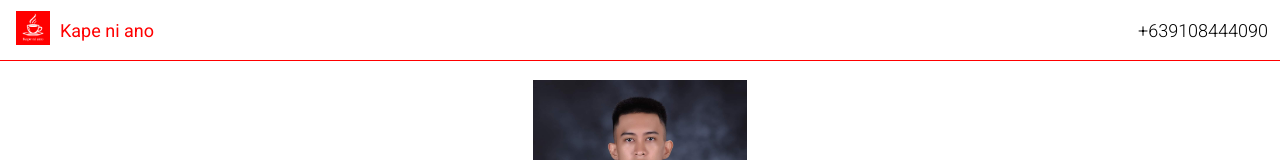
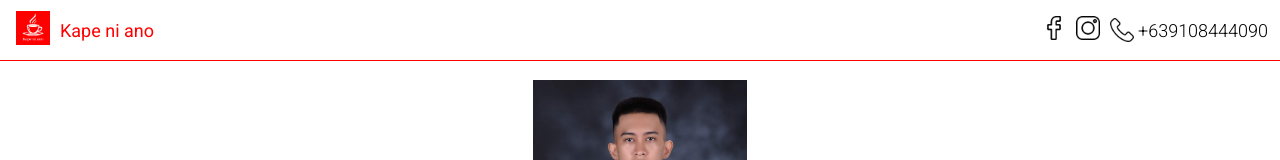
Before and after one commit to jmdotph/kape-ni-ano, a plain HTML site: page about-us.html in a window 1280 px wide. Shown: the top 160 px of the page. Drawn offline with Linux system fonts and the light colour scheme.

Commit message:
Update about-us.html

```diff
--- a/about-us.html
+++ b/about-us.html
@@ -26,18 +26,18 @@
     <div class="header-right-section">
       <div class="right-section-tooltip-container">
         <a href="https://www.facebook.com/profile.php?id=61562574308284&mibextid=ZbWKwL" target="_blank">
-          <img class="img-facebook" src="img/facebook-light.png">
+          <img class="img-facebook" src="img/facebook-dark.png">
         </a>
         <div class="right-section-tooltip">Facebook</div>
       </div>
       <div class="right-section-tooltip-container">
         <a href="https://www.instagram.com/jmdotph/" target="_blank">
-          <img class="img-instagram" src="img/instagram.png">
+          <img class="img-instagram" src="img/instagram-dark.png">
         </a>
         <div class="right-section-tooltip">Instagram</div>
       </div>
       <div class="div-telephone">
-        <img class="img-telephone" src="img/phonepng.png">
+        <img class="img-telephone" src="img/telephone-dark.png">
         <p class="text-telephone-number">+639108444090</p>
       </div>
     </div>
```
